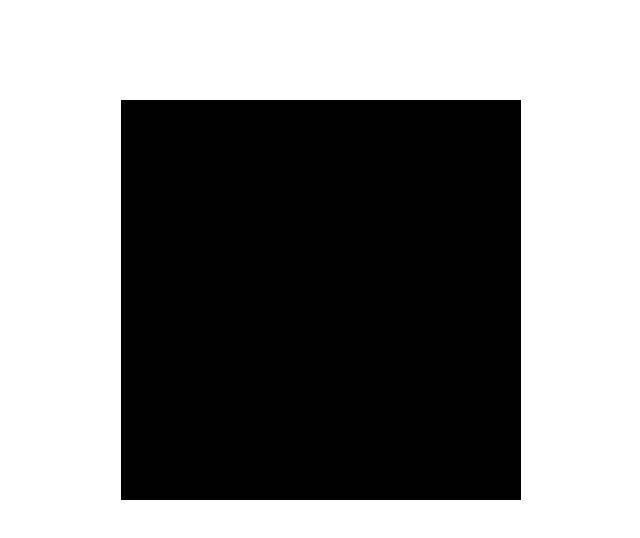
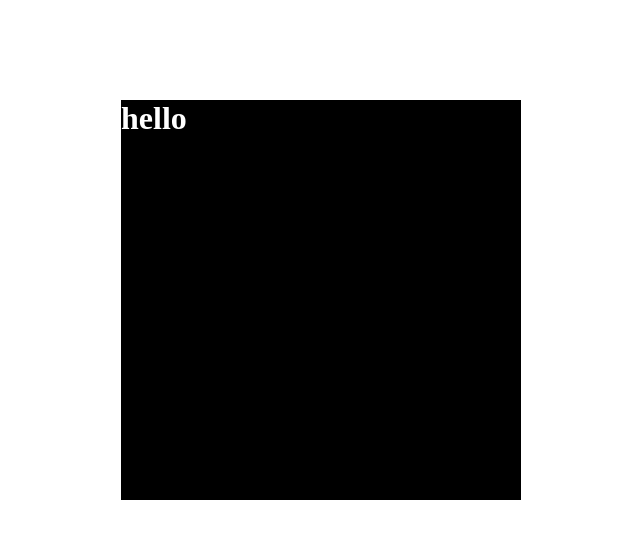
Before and after one commit to graciemcguire/advanced-css, a plain HTML site: page index.html in a window 1280 px wide. Shown: the whole page, without its empty margins (319-959 px from the left). Drawn offline with Linux system fonts and the light colour scheme.

Commit message:
transitions

```diff
--- a/index.html
+++ b/index.html
@@ -11,7 +11,7 @@
     </div>
 
     <div class="transition">
-
+        <h1>hello</h1>
     </div>
 
   </body>
--- a/styles.css
+++ b/styles.css
@@ -11,14 +11,17 @@
   height: 400px;
   background-color: black;
   margin: 100px auto;
+  color: white;
   /* transition-property: width;
   transition-duration: 1s;
   transition-timing-function: cubic-bezier(.78,2.05,.95,-1.44) */
-  transition: width 1s ease-in, background-color 2s ease-out;
+  /* transition: width 1s ease-in, background-color 2s ease-in, color 3s ease-in; */
+  transition: all 2s;
 }
 
 
 .transition:hover{
   width: 800px;
   background-color: white;
+  color: black
 }
```
